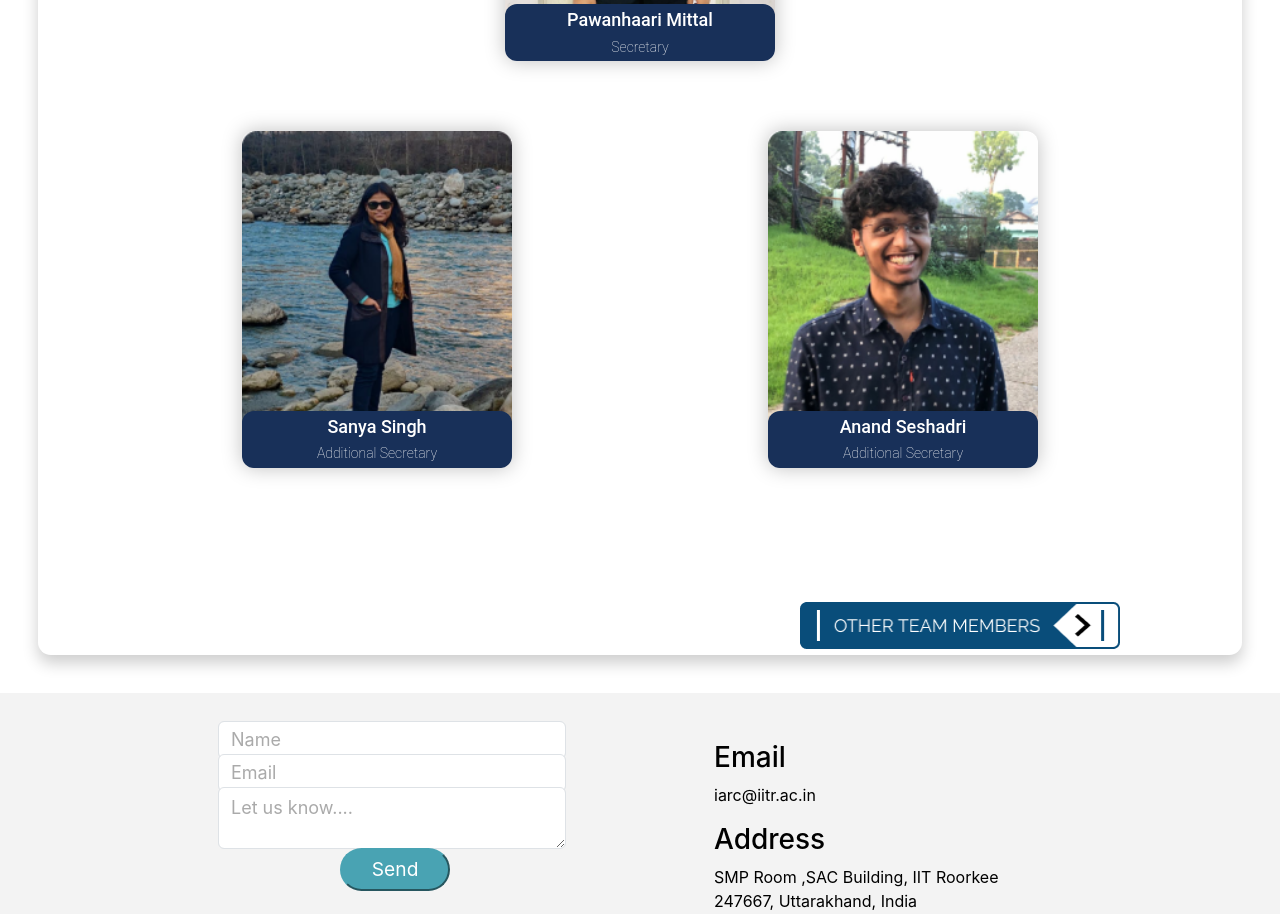
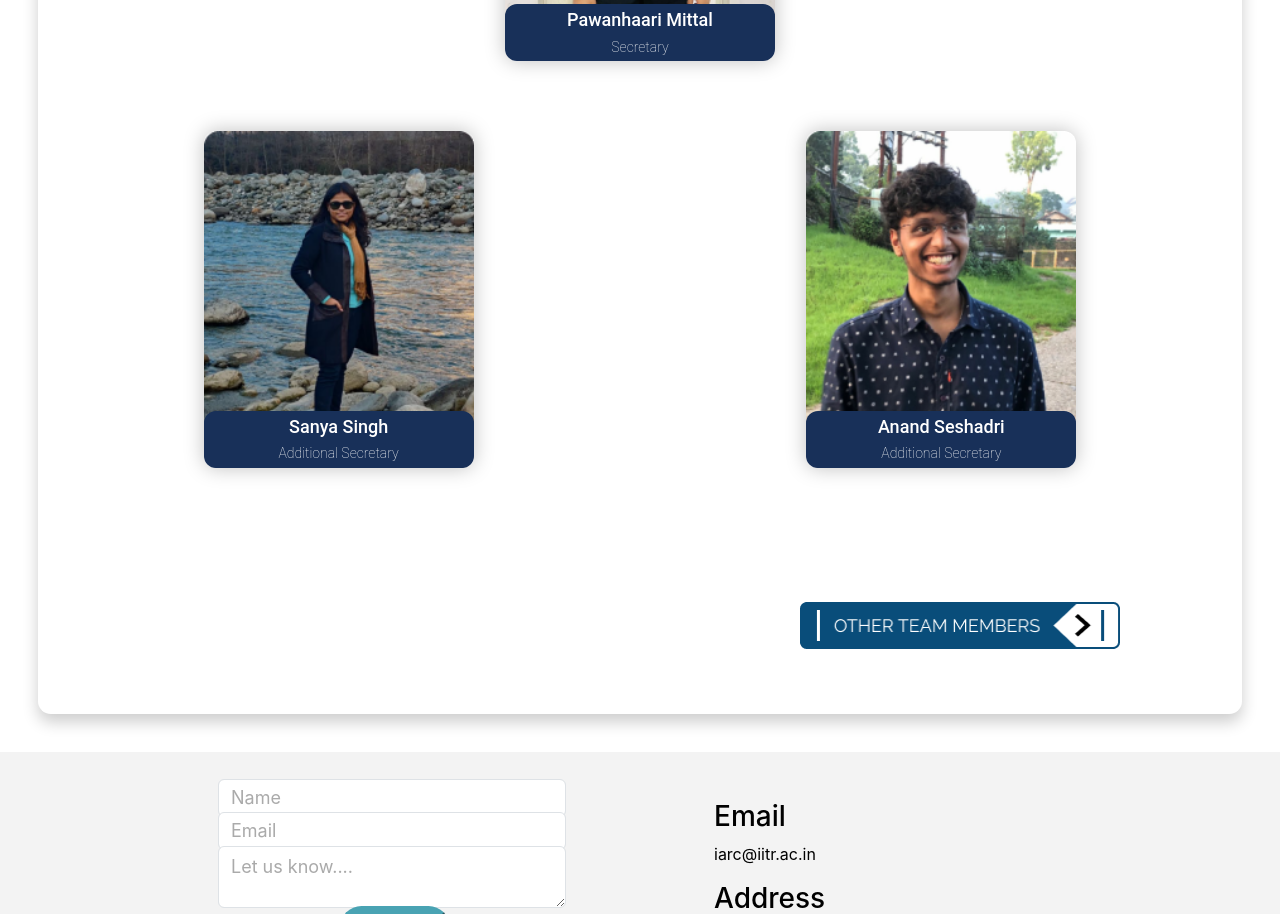
Before and after one commit to parthsaini2004/IARC, a React (Create React App) app: page / in a window 1280 px wide. Shown: the part 3400-4314 px from the top of the page. Built offline with nearby package versions, Linux system fonts and the light colour scheme.

Commit message:
correct gap

```diff
--- a/src/components/MeetTeam/MeetTeam.css
+++ b/src/components/MeetTeam/MeetTeam.css
@@ -15,6 +15,7 @@
     /* padding-left: 1.5vw;
     padding-right: 1.5vw; */
     flex-wrap: wrap;
+    padding-bottom: 65px;
 }
 .teamm p{padding-top: 1vw;font-size: 5vw;color: #094D7A;font-family: Raleway;font-weight: 600}
 .cardbox{
@@ -22,7 +23,7 @@
     flex-direction: row;
     align-items: center;
     justify-content: center;
-    gap:12vw;
+    gap:70px;
     flex-wrap: wrap;
 }
 .teamCard{
@@ -32,6 +33,8 @@
     box-shadow: 0px 0px 20px 0px #00000040;
     /* z-index: -1; */
     position:relative;
+    margin-left: 3vw;
+    margin-right: 3vw;
 }
 .nameCard{
     z-index: 100;
```
